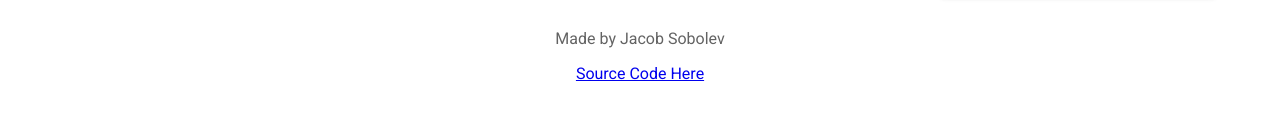
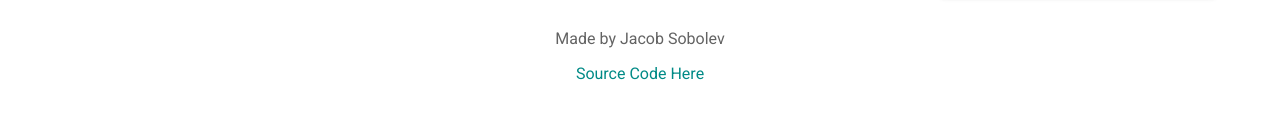
Before and after one commit to JacobSobolev/youtube-playlist-length, a React (Create React App) app: page / in a window 1280 px wide. Shown: the part 166-300 px from the top of the page. Built offline with nearby package versions, Linux system fonts and the light colour scheme; no server answers.

Commit message:
updated the use of material link componenet

```diff
--- a/src/components/Footer/Footer.jsx
+++ b/src/components/Footer/Footer.jsx
@@ -2,6 +2,7 @@ import React from "react";
 import "./Footer.css";
 
 import Container from "@mui/material/Container";
+import Link from "@mui/material/Link";
 
 function Footer() {
   return (
@@ -9,9 +10,9 @@ function Footer() {
       <footer>
         <p>Made by Jacob Sobolev</p>
         <p>
-          <a href="https://github.com/JacobSobolev/youtube-playlist-length">
+          <Link href="https://github.com/JacobSobolev/youtube-playlist-length" underline="hover">
             Source Code Here
-          </a>
+          </Link>
         </p>
       </footer>
     </Container>
```
